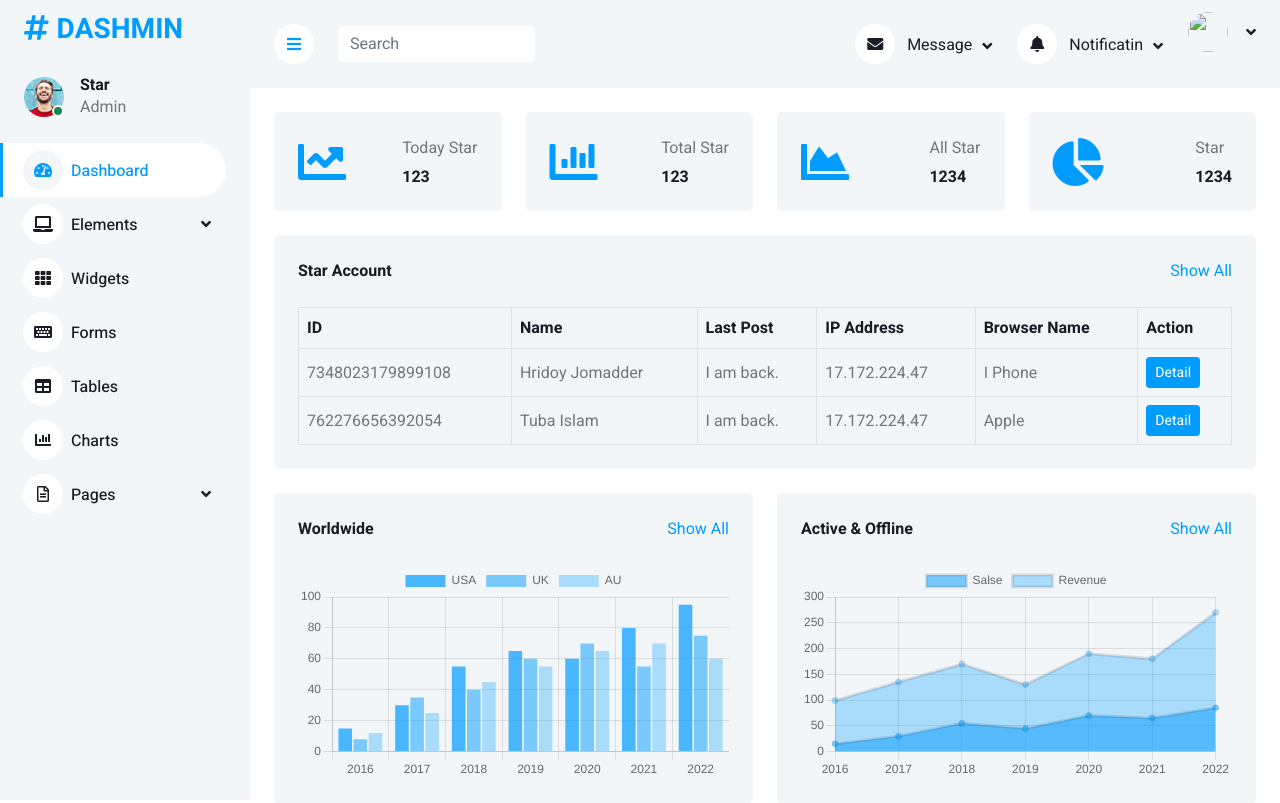
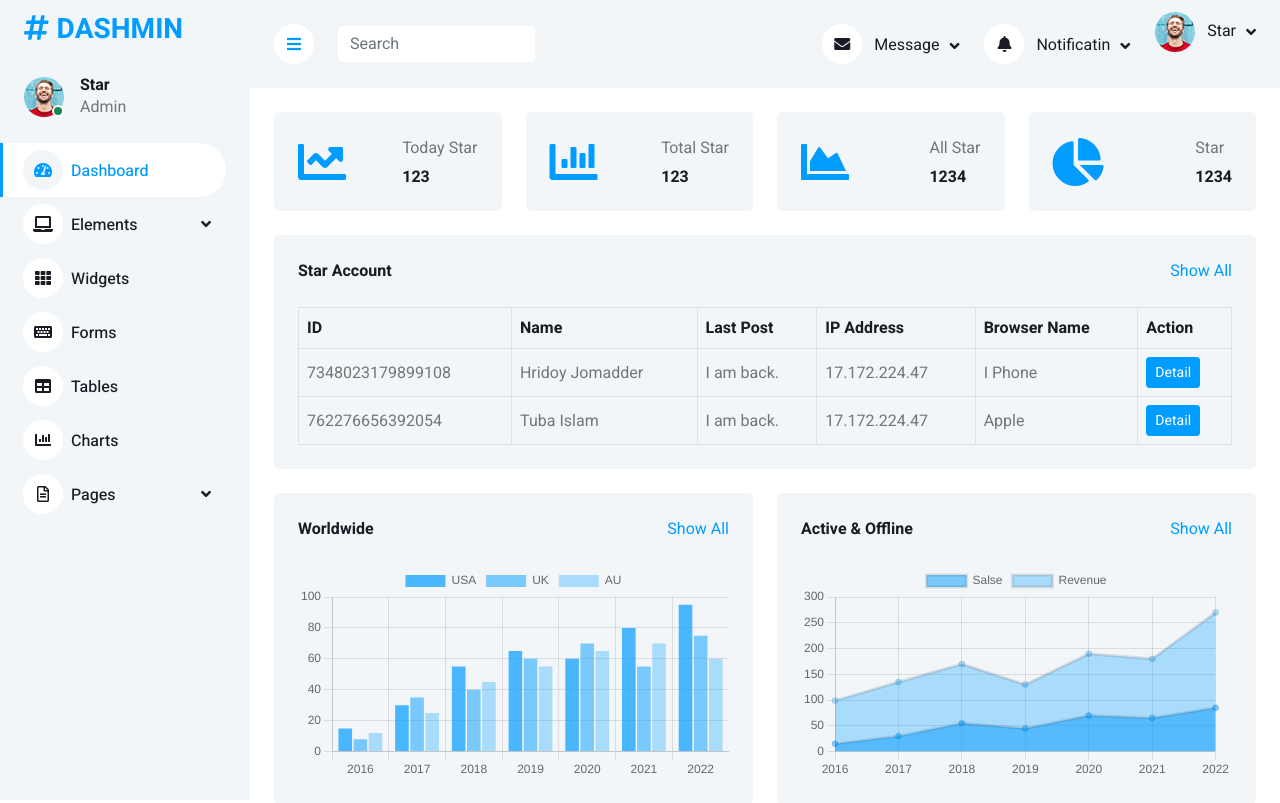
Before and after one commit to Hridoy-Jomadder/Star_Dashboard, a PHP site: page / in a window 1280 px wide. Shown: the top 803 px of the page. Run offline with PHP 8.4, Linux system fonts and the light colour scheme; data that the repository does not hold is empty; some libraries are stand-ins or nearby versions.

Commit message:
first commit

```diff
--- a/index.php
+++ b/index.php
@@ -214,8 +214,8 @@
                     </div>
                     <div class="nav-item dropdown">
                         <a href="#" class="nav-link dropdown-toggle" data-bs-toggle="dropdown">
-                            <img class="rounded-circle me-lg-2" src="<?php echo $image ?>" alt="" style="width: 40px; height: 40px;">
-                            <!-- <span class="d-none d-lg-inline-flex">Star</span> -->
+                            <img class="rounded-circle me-lg-2" src="img/user.jpg" alt="" style="width: 40px; height: 40px;">
+                            <span class="d-none d-lg-inline-flex">Star</span>
                             <a href="profile.php?id=<?php echo $user_data['userid'] ?>" style="text-decoration: none;">
                         <?php echo $user_data['first_name'] . " " . $user_data['last_name']?>
                                 <br>
```
